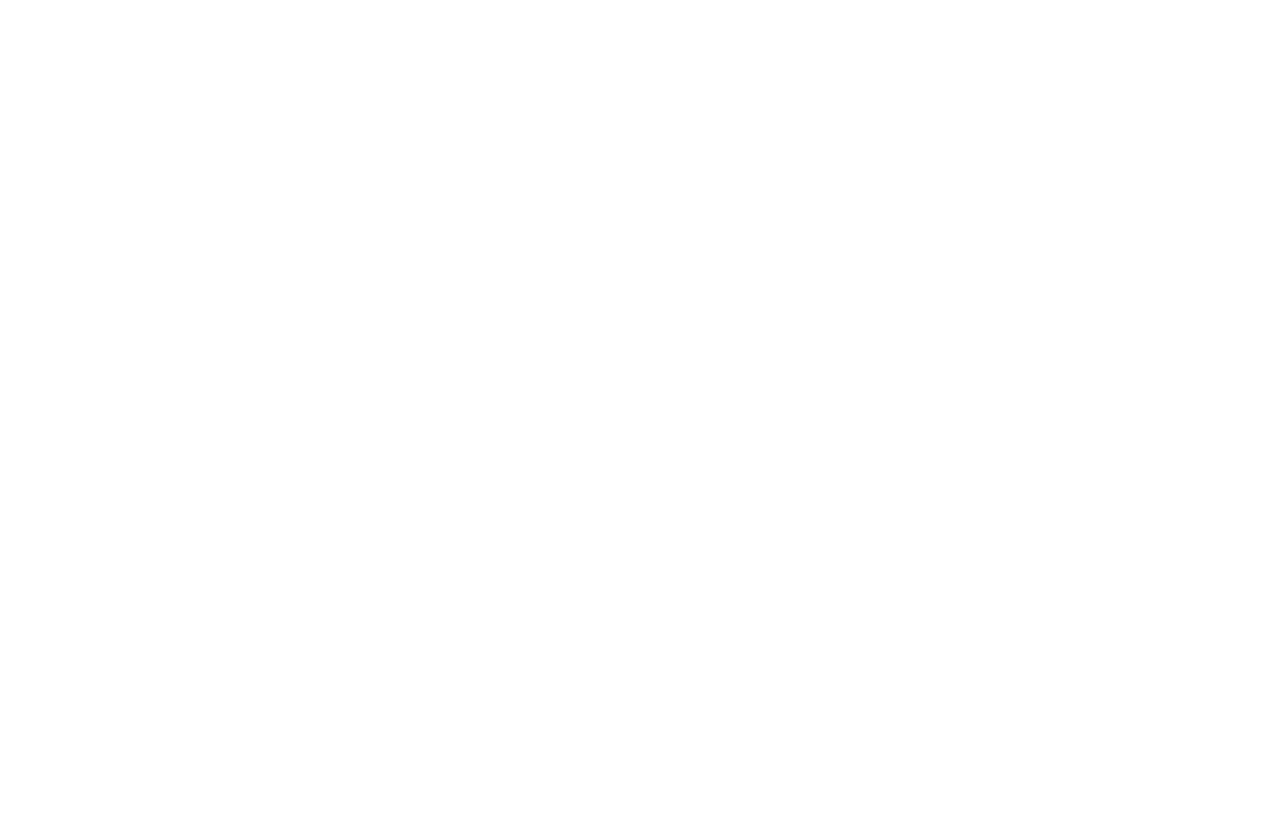
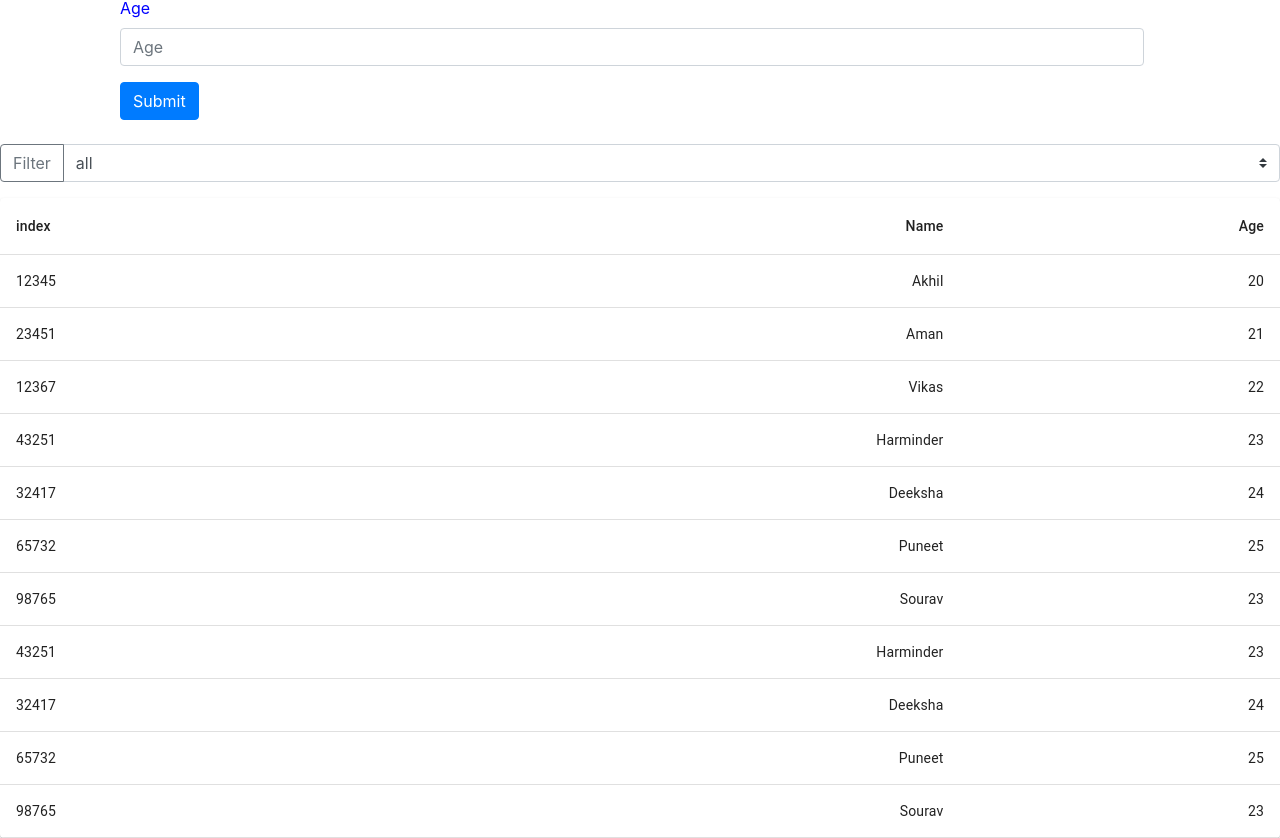
Before and after one commit to Puneetphull/ReactProject, a React (Create React App) app: page / in a window 1280 px wide. Shown: the part 813-1651 px from the top of the page. Before the commit the page ends 800 px from the top, so only its background shows below. Built offline with nearby package versions, Linux system fonts and the light colour scheme.

Commit message:
filterfunction

```diff
--- a/src/App.js
+++ b/src/App.js
@@ -1,8 +1,8 @@
 import Header from './MyComponent/Header/Header';
 //import Register from './MyComponent/Register/Register';
-//import Login from './MyComponent/Login/login';
+import Login from './MyComponent/Login/login';
 //import {BrowserRouter as Router ,Route,Link} from 'react-router-dom';
-//import Employeesdata from './MyComponent/Props/employeesdata';
+import Employeesdata from './MyComponent/Props/employeesdata';
 import Newemployee from './MyComponent/Usestate/useform/NewEmployee';
 import Employeefilter from './MyComponent/Usestate/Assigment2/Employeefilter';
 import React, { useState } from 'react';
@@ -14,50 +14,85 @@
   //       console.log(value);
   //       }
 
-  /**  const employees = [
+  const employees = [
     {
-       id: 'e1',
+      id: '12345',
       name: 'Akhil',
       age: 20
     },
     {
-       id: 'e2',
+      id: '23451',
       name: 'Aman',
       age: 21
     },
   {
-       id: 'e3',
+      id: '12367',
       name: 'Vikas',
       age: 22
     },
   {
-       id: 'e4',
+      id: '43251',
       name: 'Harminder',
       age: 23
     },
   {
-       id: 'e5',
+      id: '32417',
       name: 'Deeksha',
       age: 24
     },
   {
-       id: 'e6',
+      id: '65732',
       name: 'Puneet',
       age: 25
     },
+    {
+      id: '98765',
+      name: 'Sourav',
+      age: 23
+    },
+    {
+      id: '43251',
+      name: 'Harminder',
+      age: 23
+    },
+  {
+      id: '32417',
+      name: 'Deeksha',
+      age: 24
+    },
+  {
+      id: '65732',
+      name: 'Puneet',
+      age: 25
+    },
+    {
+      id: '98765',
+      name: 'Sourav',
+      age: 23
+    }
   ];
-   */
+  //
+  const [value,setvalue] = useState(employees);
+        const saveDetails = (value) => {
+          setvalue((val) =>{
+          return[value,...val]
+          })
+        }
+        const  [age,setage] = useState('all');
+            const SaveAge = (va) =>{
+              setage((age)=>{
+                return va;
+              })
+            }
 
-  const saveDetails = (val) => {
-    console.log(val)
-  }
   return (
    <>
-      <Header />
-      <Newemployee saveDetails={saveDetails} />
+       <Header/>
+       <Login/>
+       < Newemployee  saveDetails={saveDetails}/>
   <br></br>
-      <Employeefilter />
-
+  <Employeefilter SaveAge = {SaveAge} />
+  <Employeesdata data = {value}  age ={age} />
     </>
   )
 }
--- a/src/MyComponent/Props/employeesdata.js
+++ b/src/MyComponent/Props/employeesdata.js
@@ -5,13 +5,8 @@
     render() {
         return (
             <>
-          <Employeestile data = {this.props.data[0]} />
-          <Employeestile data = {this.props.data[1]} />
-          <Employeestile data = {this.props.data[2]} />
-          <Employeestile data = {this.props.data[3]} />
-          <Employeestile data = {this.props.data[4]} />
-          <Employeestile data = {this.props.data[5]} />
-       </>
+            <Employeestile data = {this.props.data} age={this.props.age}/>
+         </>
 
         )
 
--- a/src/MyComponent/Props/employeestile.js
+++ b/src/MyComponent/Props/employeestile.js
@@ -1,4 +1,4 @@
-import React, { Component } from 'react';
+import React  from 'react';
 import Table from '@material-ui/core/Table';
 import TableBody from '@material-ui/core/TableBody';
 import TableCell from '@material-ui/core/TableCell';
@@ -7,11 +7,21 @@
 import TableRow from '@material-ui/core/TableRow';
 import Paper from '@material-ui/core/Paper';
 
-export default class employeestile extends Component {
-    render(){
-     const arrar = [this.props.data];
-        return (
-            <div>
+export default function  Employeestile(props){
+
+ const  arrar = props.data;
+ const age = props.age;
+ const details = arrar.filter((item)=>{
+ if(age == item.age){
+   return [item];
+ }
+ else if(age === 'all'){
+   return [props.data];
+ }
+
+})
+    return (
+   <div>
             <TableContainer component={Paper}>
 
       <Table style={{minWidth:"650"}} aria-label="simple table">
@@ -23,32 +33,16 @@
           </TableRow>
         </TableHead>
         <TableBody>
-            <TableRow  >
-              <TableCell component="th" scope="row">{arrar.map((details)=>{
-               return (
-                 <div>{details.id}</div>
-               )
-              })}
-              </TableCell>
-              <TableCell align="right">{arrar.map((details)=>{
-               return (
-                 <div>{details.name}</div>
-               )
-              })}</TableCell>
-              <TableCell align="right">{arrar.map((details)=>{
-               return (
-                 <div>{details.age}</div>
-               )
-              })}</TableCell>
-            </TableRow>
+
+        {details.map((item)=><TableRow>
+     <TableCell component="th"  scope="row">{item.id}</TableCell>
+              <TableCell align="right">{item.name}</TableCell>
+              <TableCell align="right">{item.age}</TableCell>
+
+            </TableRow>)}
         </TableBody>
       </Table>
     </TableContainer>
-
-
-
-
-            </div>
+        </div>
         )
     }
-}
--- a/src/MyComponent/Usestate/Assigment2/Employee.js
+++ b/src/MyComponent/Usestate/Assigment2/Employee.js
@@ -1,32 +1,23 @@
 import React ,{useState} from 'react';
 
 export default function Employee(props) {
-    const  [age,setage] = useState('');
+  const array = ['all',22,23,24,25,6,7,8,10,100];
+  const  [age,setage] = useState(0,'all');
   function  submit(e){
     e.preventDefault();
-        props.value(age)
+    props.SaveAge(age)
   }
-    const array = [1,2,3,4,5,6,7,8,10, 11, 12, 13, 14, 15, 16, 17, 18, 19,
-      20, 21, 22, 23, 24, 25, 26, 27, 28, 29,
-      30, 31, 32, 33, 34, 35, 36, 37, 38, 39,
-      40, 41, 42, 43, 44, 45, 46, 47, 48, 49,
-      50, 51, 52, 53, 54, 55, 56, 57, 58, 59,
-      60, 61, 62, 63, 64, 65, 66, 67, 68, 69,
-      70, 71, 72, 73, 74, 75, 76, 77, 78, 79,
-      80, 81, 82, 83, 84, 85, 86, 87, 88, 89,
-      90, 91, 92, 93, 94, 95, 96, 97, 98, 99,
-      100];
   return (
-        <div>
+
                   <div class="input-group mb-3">
 <div class="input-group-prepend">
-    <button onClick={submit} class="btn btn-outline-secondary" type="Button">Button</button>
+  <button onClick={submit} class="btn btn-outline-secondary" type="Button">Filter</button>
 </div>
 
-  <select class="custom-select" id="inputGroupSelect03" value={age}  onChange={e=> setage(e.target.value)}>
+<select class="custom-select" id="inputGroupSelect03" value={age} onChange={e=> setage(e.target.value)}>
               {array.map((item, index) => <option key={index} value={item}>{item}</option>)}
           </select>
     </div>
-        </div>
+
   )
 }
--- a/src/MyComponent/Usestate/Assigment2/Employeefilter.js
+++ b/src/MyComponent/Usestate/Assigment2/Employeefilter.js
@@ -1,15 +1,15 @@
-import React, { useState } from 'react';
+import React  from 'react';
 import Employee from './Employee';
-export default function Employeefilter() {
-    const [age,setage] = useState('');
+export default function Employeefilter(props) {
+  /*  const [age,setage] = useState('');
 
     const handlecallback = (event) =>{
         setage({age:event});
-    }
+    }*/
     //console.log(age);
     return (
         <div>
-            <Employee value={handlecallback}/>
-        </div>
+        <Employee SaveAge = {props.SaveAge} />
+    </div>
     )
 }
--- a/src/MyComponent/Usestate/useform/Employeeform.js
+++ b/src/MyComponent/Usestate/useform/Employeeform.js
@@ -3,36 +3,29 @@
 export default function Employeeform(props) {
   const [values, setvalues] = useState({
    // id: Math.random().toString().substr(2, 8),
-    Name: "",
+    name: "",
     age: "",
-    Email: '',
+
   })
 
   const handlenamechange = (event) => {
-    setvalues({ ...values, Name: event.target.value })
+    setvalues({ ...values, name: event.target.value })
   }
   const handleagechange = (event) => {
     setvalues({ ...values, age: event.target.value })
-  }
-  const handleemailchange = (event) => {
-    setvalues({ ...values, Email: event.target.value })
   }
   function submit(e) {
     e.preventDefault();
     console.log(values)
     props.saveDetails({
       ...values,
-      id: Math.random().toString()
+      id: Math.random().toString().substr(2,5)
     });
   }
 
   return (
     <form onSubmit={submit} className={style.form}>
       <h1>Callback Props</h1>
-      <div class="form-group">
-        <label for="exampleInputEmail1">Email address</label>
-        <input type="email" class="form-control" id="exampleInputEmail1" aria-describedby="emailHelp" placeholder="Enter email" value={values.Email} onChange={handleemailchange} />
-      </div>
       <div class="form-group">
         <label for="exampleInputName1">Name</label>
         <input type="text" class="form-control" id="exampleInputName1" placeholder="Name" value={values.Name} onChange={handlenamechange} />
--- a/src/MyComponent/Usestate/useform/NewEmployee.js
+++ b/src/MyComponent/Usestate/useform/NewEmployee.js
@@ -1,4 +1,4 @@
-import React, { useState } from 'react';
+import React from 'react';
 import Employeeform from './Employeeform';
 
 export default function NewEmployee(props) {
```
Lines whose indentation alone changed are shown as unchanged.
